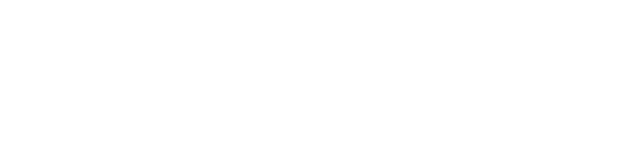
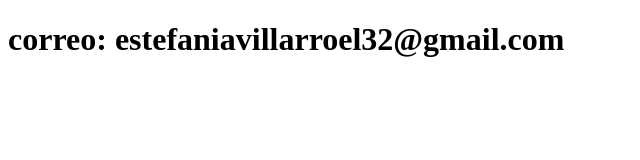
Before and after one commit to estrefania/sistema-de-registro, a plain HTML site: page contacto.html in a window 1280 px wide. Shown: the whole page, without its empty margins (0-640 px from the left). Drawn offline with Linux system fonts and the light colour scheme.

Commit message:
actualiza el  contacto.html

```diff
--- a/contacto.html
+++ b/contacto.html
@@ -7,6 +7,6 @@
     <title>contacto</title>
 </head>
 <body>
-    <acript src="app.js"></acript>
+    <h1>correo: estefaniavillarroel32@gmail.com</h1>
 </body>
 </html>
```
